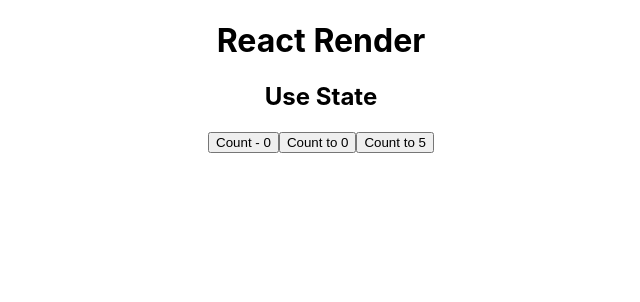
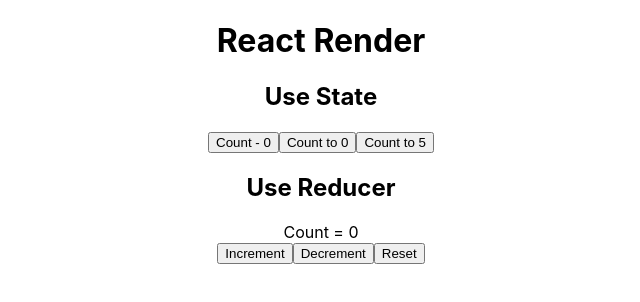
Before and after one commit to PeterOsoo/react-render, a React (Create React App) app in the folder react-render-demo/: page / in a window 1280 px wide. Shown: the top 302 px of the page, without its empty margins (319-959 px from the left). Built offline with nearby package versions, Linux system fonts and the light colour scheme.

Commit message:
UseReducer

```diff
--- a/react-render-demo/src/App.js
+++ b/react-render-demo/src/App.js
@@ -1,12 +1,14 @@
 import React, { useReducer } from "react"
 import "./App.css"
 import { UseState } from "./components/UseState/UseState"
+import { UseReducer } from "./components/UseReducer/UseReducer"
 
 const App = () => {
 	return (
 		<div className="App">
 			<h1>React Render</h1>
 			<UseState />
+			<UseReducer />
 		</div>
 	)
 }
--- /dev/null
+++ b/react-render-demo/src/components/UseReducer/UseReducer.js
@@ -0,0 +1,30 @@
+import React, { useReducer } from "react"
+
+const initialState = 0
+const reducer = (state, action) => {
+	switch (action) {
+		case "increment":
+			return state + 1
+		case "decrement":
+			return state - 1
+		case "reset":
+			return initialState
+		default:
+			return state
+	}
+}
+
+export const UseReducer = () => {
+	const [count, dispatch] = useReducer(reducer, initialState)
+
+	console.log("UseReducer Render")
+	return (
+		<div>
+			<h2>Use Reducer</h2>
+			<div>Count = {count}</div>
+			<button onClick={() => dispatch("increment")}>Increment</button>
+			<button onClick={() => dispatch("decrement")}>Decrement</button>
+			<button onClick={() => dispatch("reset")}>Reset</button>
+		</div>
+	)
+}
```
